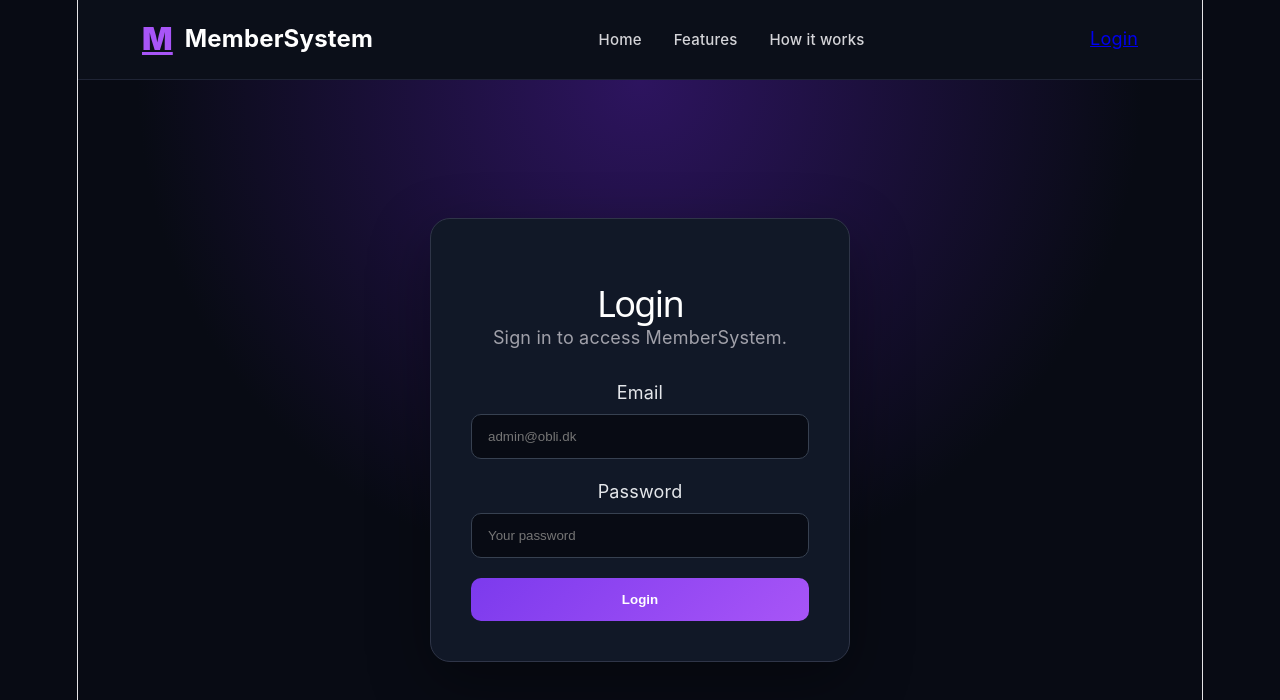
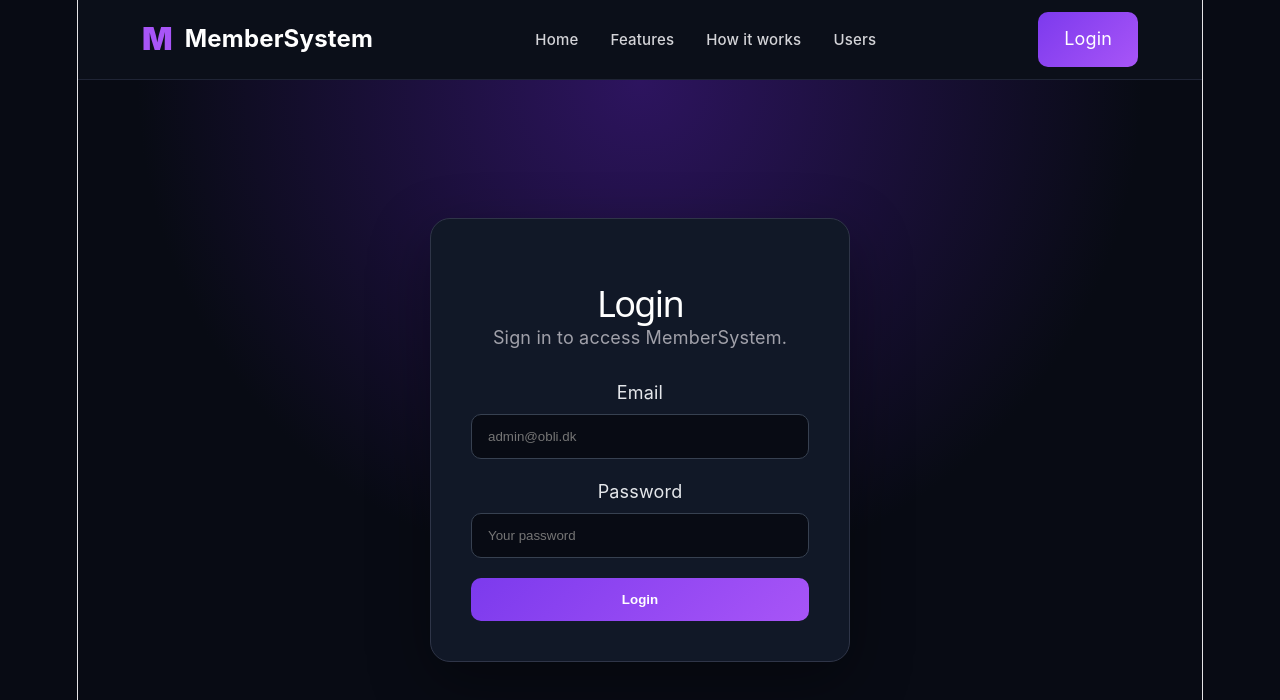
Before and after one commit to Obliwobbi/PortfolioProject_Frontend, a React (Vite) app: page /login in a window 1280 px wide. Shown: the top 700 px of the page. Built offline with nearby package versions, Linux system fonts and the light colour scheme.

Commit message:
small changes to styling

```diff
--- a/src/api/apiClient.js
+++ b/src/api/apiClient.js
@@ -1,4 +1,5 @@
-const API_BASE_URL = 'http://localhost:7070'
+// const API_BASE_URL = 'http://localhost:7070'
+const API_BASE_URL = 'https://membersystem.obli.dk/api/v1'
 
 async function handleResponse(response) {
   if (!response.ok) {
--- a/src/components/Header/Header.css
+++ b/src/components/Header/Header.css
@@ -21,6 +21,7 @@
 
 .top-menu__logo-icon {
   color: #a855f7;
+  text-decoration: none;
   font-size: 32px;
   font-weight: 900;
 }
@@ -56,3 +57,18 @@
 .top-menu__link--active {
   color: #c084fc;
 }
+
+.top-menu__login-button {
+  width: 10%;
+  padding: 14px;
+  border: none;
+  text-decoration: none;
+  border-radius: 10px;
+  background: linear-gradient(135deg, #7c3aed, #a855f7);
+  color: white;
+  cursor: pointer;
+}
+
+.top-menu__login-button:hover {
+  background: linear-gradient(135deg, #8141ee, #ac5df7)
+}
--- a/src/components/Header/Header.jsx
+++ b/src/components/Header/Header.jsx
@@ -8,6 +8,7 @@ const menuItems = [
   { label: "Home", to: "/" },
   { label: "Features", to: "/features" },
   { label: "How it works", to: "/how-it-works" },
+  { label: "Users", to: "/users" }
 ];
 
 function Header() {
--- a/src/pages/LoginPage/LoginPage.css
+++ b/src/pages/LoginPage/LoginPage.css
@@ -59,7 +59,7 @@
 }
 
 .login-card button:hover {
-  background: #7c3aed;
+  background: linear-gradient(135deg, #8141ee, #ac5df7);
 }
 
 .login-error {
```
